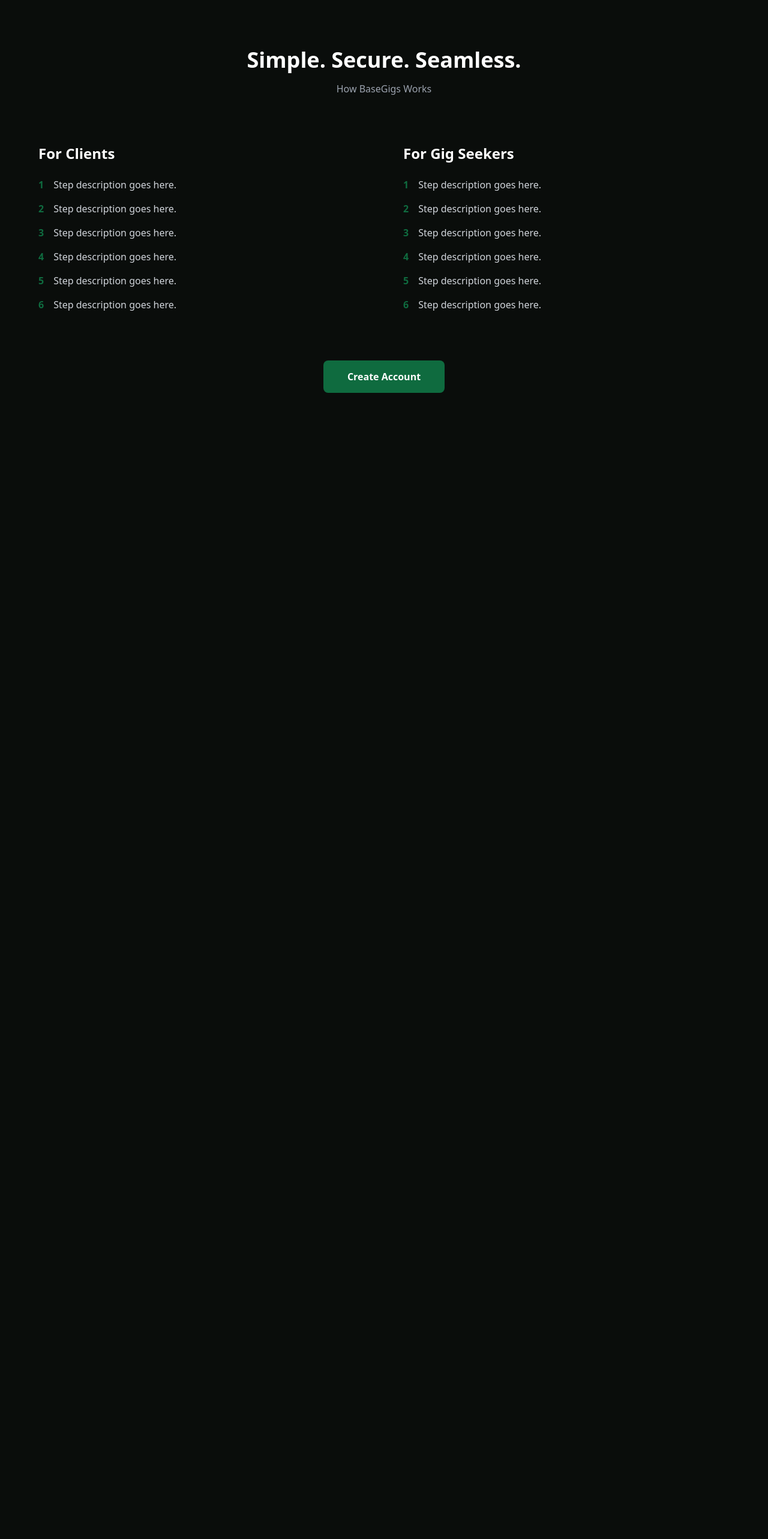
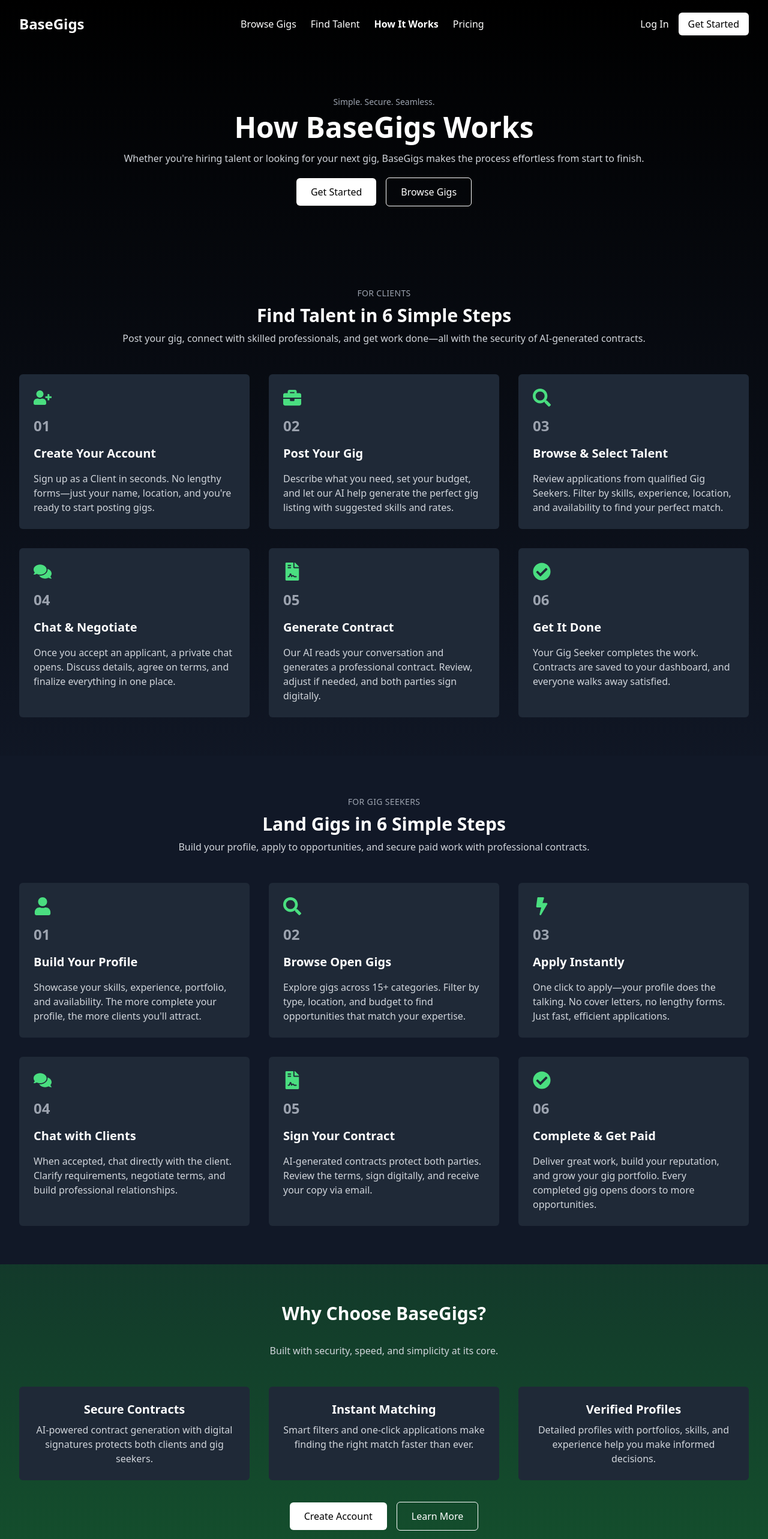
Before and after one commit to Mhawu/basegigs, a Next.js app: page /how-it-works in a window 1280 px wide. Shown: the top 2566 px of the page at 60% size. Before the commit the page ends 800 px from the top, so only its background shows below. Built offline with nearby package versions, Linux system fonts and the light colour scheme.

Commit message:
Update how-it-works.js

```diff
--- a/pages/how-it-works.js
+++ b/pages/how-it-works.js
@@ -1,44 +1,109 @@
+import React from "react";
+import Link from "next/link";
+import { FaUserPlus, FaBriefcase, FaSearch, FaComments, FaFileContract, FaCheckCircle, FaBolt, FaUser, FaClipboardList } from "react-icons/fa";
+
 export default function HowItWorks() {
   return (
-    <div className="bg-carbon min-h-screen px-6 py-20">
-      <div className="max-w-6xl mx-auto">
-        <h1 className="text-4xl font-bold text-center">
-          Simple. Secure. Seamless.
-        </h1>
-        <p className="text-gray-400 text-center mt-4">
-          How BaseGigs Works
-        </p>
+    <div className="min-h-screen bg-gradient-to-b from-black via-gray-900 to-green-900 text-white">
+      {/* Header */}
+      <header className="flex justify-between items-center px-8 py-6">
+        <div className="text-2xl font-bold">BaseGigs</div>
+        <nav className="space-x-6">
+          <Link href="/browse-gigs" className="hover:text-green-400">Browse Gigs</Link>
+          <Link href="/find-talent" className="hover:text-green-400">Find Talent</Link>
+          <Link href="/how-it-works" className="hover:text-green-400 font-semibold">How It Works</Link>
+          <Link href="/pricing" className="hover:text-green-400">Pricing</Link>
+        </nav>
+        <div className="space-x-4">
+          <Link href="/login" className="hover:text-green-400">Log In</Link>
+          <Link href="/signup" className="px-4 py-2 bg-white text-black rounded-md hover:bg-gray-200">Get Started</Link>
+        </div>
+      </header>
 
-        <div className="grid md:grid-cols-2 gap-16 mt-20">
-          <Steps title="For Clients" />
-          <Steps title="For Gig Seekers" />
+      {/* Hero Section */}
+      <section className="text-center px-8 py-20">
+        <p className="mb-2 text-sm text-gray-400">Simple. Secure. Seamless.</p>
+        <h1 className="text-5xl font-bold mb-4">How BaseGigs Works</h1>
+        <p className="text-gray-300 mb-8">Whether you're hiring talent or looking for your next gig, BaseGigs makes the process effortless from start to finish.</p>
+        <div className="space-x-4">
+          <Link href="/signup" className="px-6 py-3 bg-white text-black rounded-md hover:bg-gray-200">Get Started</Link>
+          <Link href="/browse-gigs" className="px-6 py-3 border border-white rounded-md hover:bg-white hover:text-black">Browse Gigs</Link>
         </div>
+      </section>
 
-        <div className="text-center mt-24">
-          <a
-            href="/signup"
-            className="bg-deepgreen px-10 py-4 rounded-lg font-semibold"
-          >
-            Create Account
-          </a>
+      {/* For Clients Section */}
+      <section className="px-8 py-16">
+        <div className="text-center mb-12">
+          <span className="text-sm text-gray-400 uppercase tracking-wide">For Clients</span>
+          <h2 className="text-3xl font-bold mt-2">Find Talent in 6 Simple Steps</h2>
+          <p className="text-gray-300 mt-2">Post your gig, connect with skilled professionals, and get work done—all with the security of AI-generated contracts.</p>
         </div>
-      </div>
+        <div className="grid md:grid-cols-3 gap-8">
+          <Step icon={<FaUserPlus />} number="01" title="Create Your Account" description="Sign up as a Client in seconds. No lengthy forms—just your name, location, and you're ready to start posting gigs." />
+          <Step icon={<FaBriefcase />} number="02" title="Post Your Gig" description="Describe what you need, set your budget, and let our AI help generate the perfect gig listing with suggested skills and rates." />
+          <Step icon={<FaSearch />} number="03" title="Browse & Select Talent" description="Review applications from qualified Gig Seekers. Filter by skills, experience, location, and availability to find your perfect match." />
+          <Step icon={<FaComments />} number="04" title="Chat & Negotiate" description="Once you accept an applicant, a private chat opens. Discuss details, agree on terms, and finalize everything in one place." />
+          <Step icon={<FaFileContract />} number="05" title="Generate Contract" description="Our AI reads your conversation and generates a professional contract. Review, adjust if needed, and both parties sign digitally." />
+          <Step icon={<FaCheckCircle />} number="06" title="Get It Done" description="Your Gig Seeker completes the work. Contracts are saved to your dashboard, and everyone walks away satisfied." />
+        </div>
+      </section>
+
+      {/* For Gig Seekers Section */}
+      <section className="px-8 py-16 bg-gray-900">
+        <div className="text-center mb-12">
+          <span className="text-sm text-gray-400 uppercase tracking-wide">For Gig Seekers</span>
+          <h2 className="text-3xl font-bold mt-2">Land Gigs in 6 Simple Steps</h2>
+          <p className="text-gray-300 mt-2">Build your profile, apply to opportunities, and secure paid work with professional contracts.</p>
+        </div>
+        <div className="grid md:grid-cols-3 gap-8">
+          <Step icon={<FaUser />} number="01" title="Build Your Profile" description="Showcase your skills, experience, portfolio, and availability. The more complete your profile, the more clients you'll attract." />
+          <Step icon={<FaSearch />} number="02" title="Browse Open Gigs" description="Explore gigs across 15+ categories. Filter by type, location, and budget to find opportunities that match your expertise." />
+          <Step icon={<FaBolt />} number="03" title="Apply Instantly" description="One click to apply—your profile does the talking. No cover letters, no lengthy forms. Just fast, efficient applications." />
+          <Step icon={<FaComments />} number="04" title="Chat with Clients" description="When accepted, chat directly with the client. Clarify requirements, negotiate terms, and build professional relationships." />
+          <Step icon={<FaFileContract />} number="05" title="Sign Your Contract" description="AI-generated contracts protect both parties. Review the terms, sign digitally, and receive your copy via email." />
+          <Step icon={<FaCheckCircle />} number="06" title="Complete & Get Paid" description="Deliver great work, build your reputation, and grow your gig portfolio. Every completed gig opens doors to more opportunities." />
+        </div>
+      </section>
+
+      {/* Why Choose BaseGigs Section */}
+      <section className="px-8 py-16 text-center">
+        <h2 className="text-3xl font-bold mb-8">Why Choose BaseGigs?</h2>
+        <p className="text-gray-300 mb-12">Built with security, speed, and simplicity at its core.</p>
+        <div className="grid md:grid-cols-3 gap-8 mb-12">
+          <div className="p-6 bg-gray-800 rounded-md">
+            <h3 className="font-semibold text-xl mb-2">Secure Contracts</h3>
+            <p className="text-gray-300">AI-powered contract generation with digital signatures protects both clients and gig seekers.</p>
+          </div>
+          <div className="p-6 bg-gray-800 rounded-md">
+            <h3 className="font-semibold text-xl mb-2">Instant Matching</h3>
+            <p className="text-gray-300">Smart filters and one-click applications make finding the right match faster than ever.</p>
+          </div>
+          <div className="p-6 bg-gray-800 rounded-md">
+            <h3 className="font-semibold text-xl mb-2">Verified Profiles</h3>
+            <p className="text-gray-300">Detailed profiles with portfolios, skills, and experience help you make informed decisions.</p>
+          </div>
+        </div>
+        <div className="space-x-4">
+          <Link href="/signup" className="px-6 py-3 bg-white text-black rounded-md hover:bg-gray-200">Create Account</Link>
+          <Link href="/learn-more" className="px-6 py-3 border border-white rounded-md hover:bg-white hover:text-black">Learn More</Link>
+        </div>
+      </section>
+
+      {/* Footer */}
+      <footer className="bg-gray-900 text-gray-400 px-8 py-8 text-center">
+        <p>© 2025 BaseGigs. All rights reserved.</p>
+      </footer>
     </div>
   );
 }
 
-function Steps({ title }) {
+function Step({ icon, number, title, description }) {
   return (
-    <div>
-      <h2 className="text-2xl font-semibold mb-6">{title}</h2>
-      <ol className="space-y-4 text-gray-300">
-        {[1,2,3,4,5,6].map((step) => (
-          <li key={step} className="flex gap-4">
-            <span className="text-deepgreen font-bold">{step}</span>
-            <span>Step description goes here.</span>
-          </li>
-        ))}
-      </ol>
+    <div className="p-6 bg-gray-800 rounded-md flex flex-col items-start space-y-4">
+      <div className="text-green-400 text-3xl">{icon}</div>
+      <div className="font-bold text-2xl text-gray-400">{number}</div>
+      <h3 className="font-semibold text-xl">{title}</h3>
+      <p className="text-gray-300">{description}</p>
     </div>
   );
 }
```
